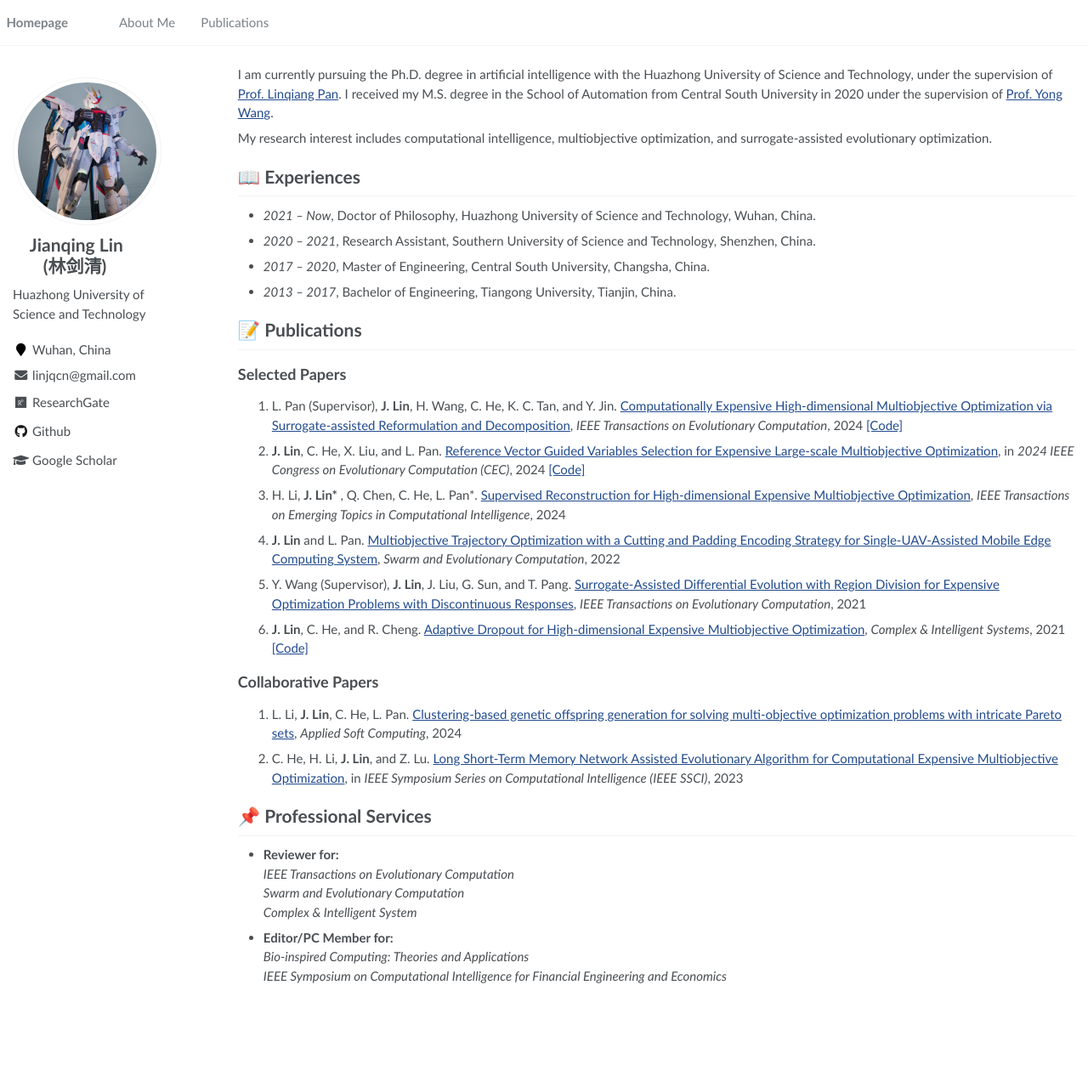
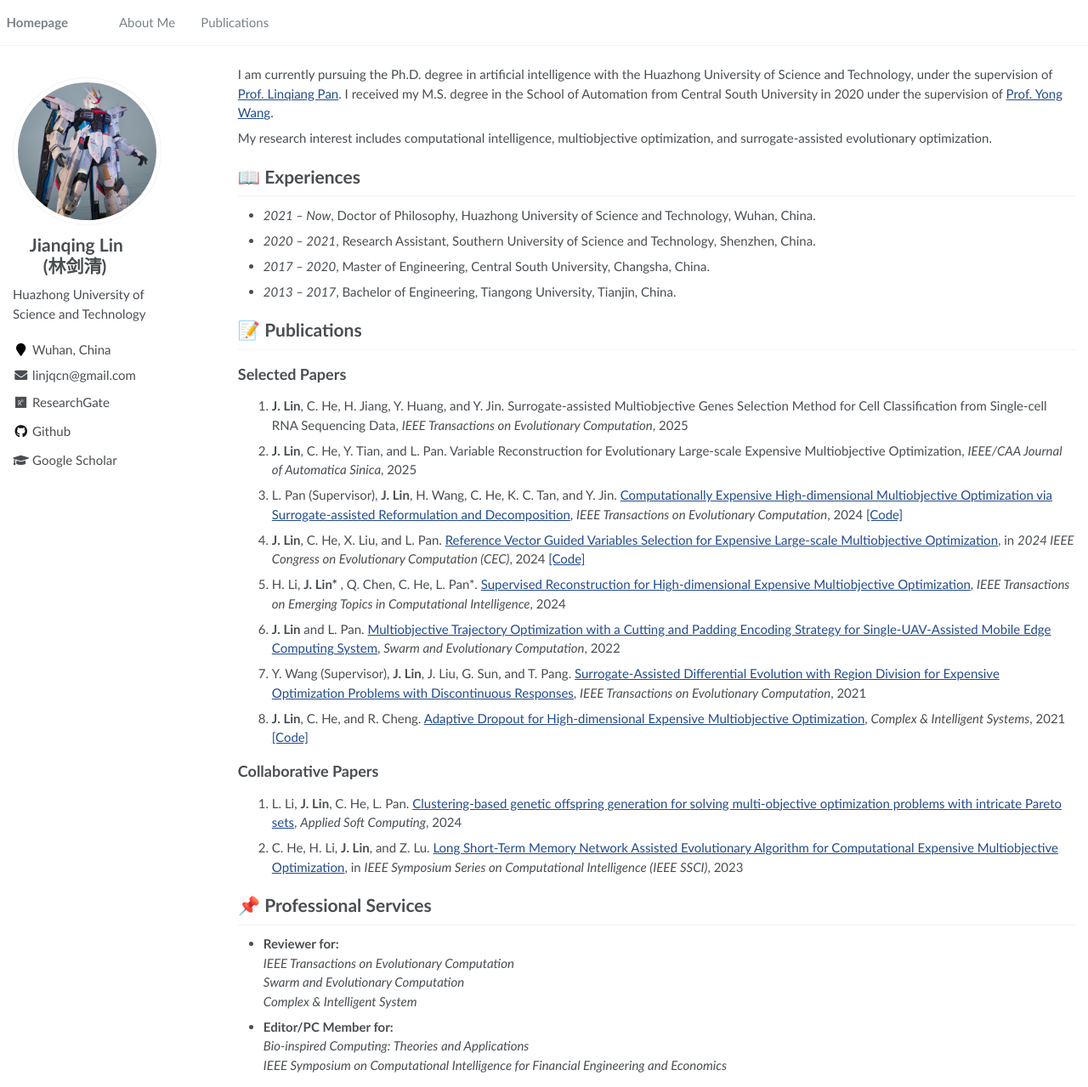
Before and after one commit to jqlincn/jqlincn.github.io, a Jekyll site: the page built from _pages/about.md, in a window 1280 px wide and 1279 px high. Shown: the whole window at 85% size. Built offline with Jekyll 4.4.1, drawn with Linux system fonts in a browser that asks for light colours.

Commit message:
Update about.md

```diff
--- a/_pages/about.md
+++ b/_pages/about.md
@@ -36,8 +36,8 @@ My research interest includes computational intelligence, multiobjective optimiz
 
 ## Selected Papers
 <ol>
-<!--- <b>J. Lin</b>, C. He, H. Jiang, and L. Pan. Surrogate-assisted Multiobjective Genes Selection Method for Cell Classification from Single-cell RNA Sequencing Data, _IEEE Transactions on Evolutionary Computation_, under review -->
-<!--- <b>J. Lin</b>, C. He, Y. Tian, and L. Pan. Variable Reconstruction for Evolutionary Large-scale Expensive Multiobjective Optimization, _IEEE/CAA Journal of Automatica Sinica_, under review  <br>  -->
+<li> <b>J. Lin</b>, C. He, H. Jiang, Y. Huang, and Y. Jin. Surrogate-assisted Multiobjective Genes Selection Method for Cell Classification from Single-cell RNA Sequencing Data, <i>IEEE Transactions on Evolutionary Computation</i>, 2025 </li>
+<li> <b>J. Lin</b>, C. He, Y. Tian, and L. Pan. Variable Reconstruction for Evolutionary Large-scale Expensive Multiobjective Optimization, <i>IEEE/CAA Journal of Automatica Sinica</i>, 2025 </li>
  <li> L. Pan (Supervisor), <b>J. Lin</b>, H. Wang, C. He, K. C. Tan, and Y. Jin. <a href="https://ieeexplore.ieee.org/document/10477568">Computationally Expensive High-dimensional Multiobjective Optimization via Surrogate-assisted Reformulation and Decomposition</a>, <i>IEEE Transactions on Evolutionary Computation</i>, 2024 <a href="https://github.com/jqlincn/TP-SAEA">[Code]</a> </li>
  <li>  <b>J. Lin</b>, C. He, X. Liu, and L. Pan.  <a href="https://ieeexplore.ieee.org/document/10611889">Reference Vector Guided Variables Selection for Expensive Large-scale Multiobjective Optimization</a>, in <i>2024 IEEE Congress on Evolutionary Computation (CEC)</i>, 2024 <a href="https://github.com/jqlincn/RVSPSO">[Code]</a> </li>
  <li> H. Li, <b>J. Lin* </b>, Q. Chen, C. He, L. Pan*. <a href="https://ieeexplore.ieee.org/abstract/document/10428945">Supervised Reconstruction for High-dimensional Expensive Multiobjective Optimization</a>, <i>IEEE Transactions on Emerging Topics in Computational Intelligence</i>, 2024 </li>
```
